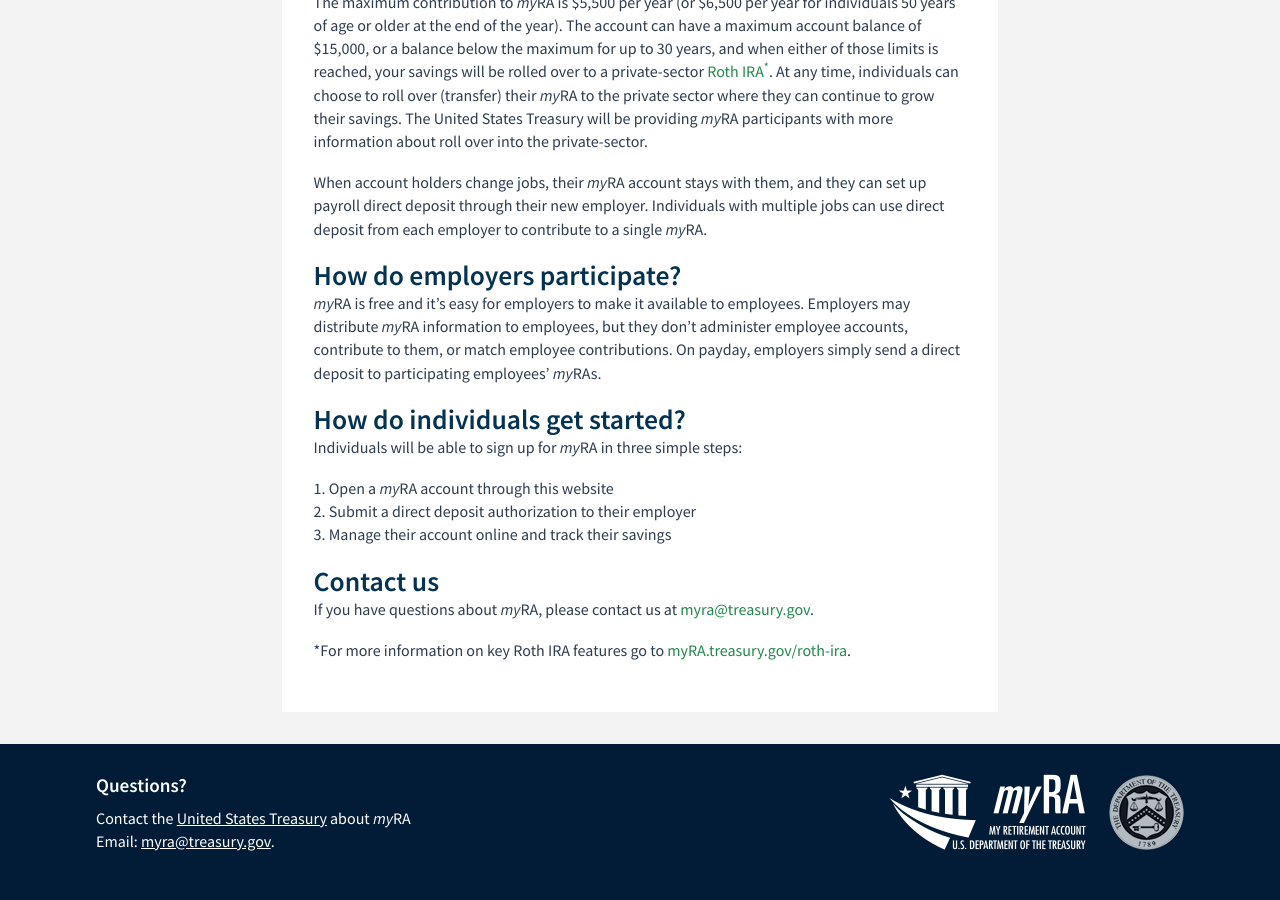
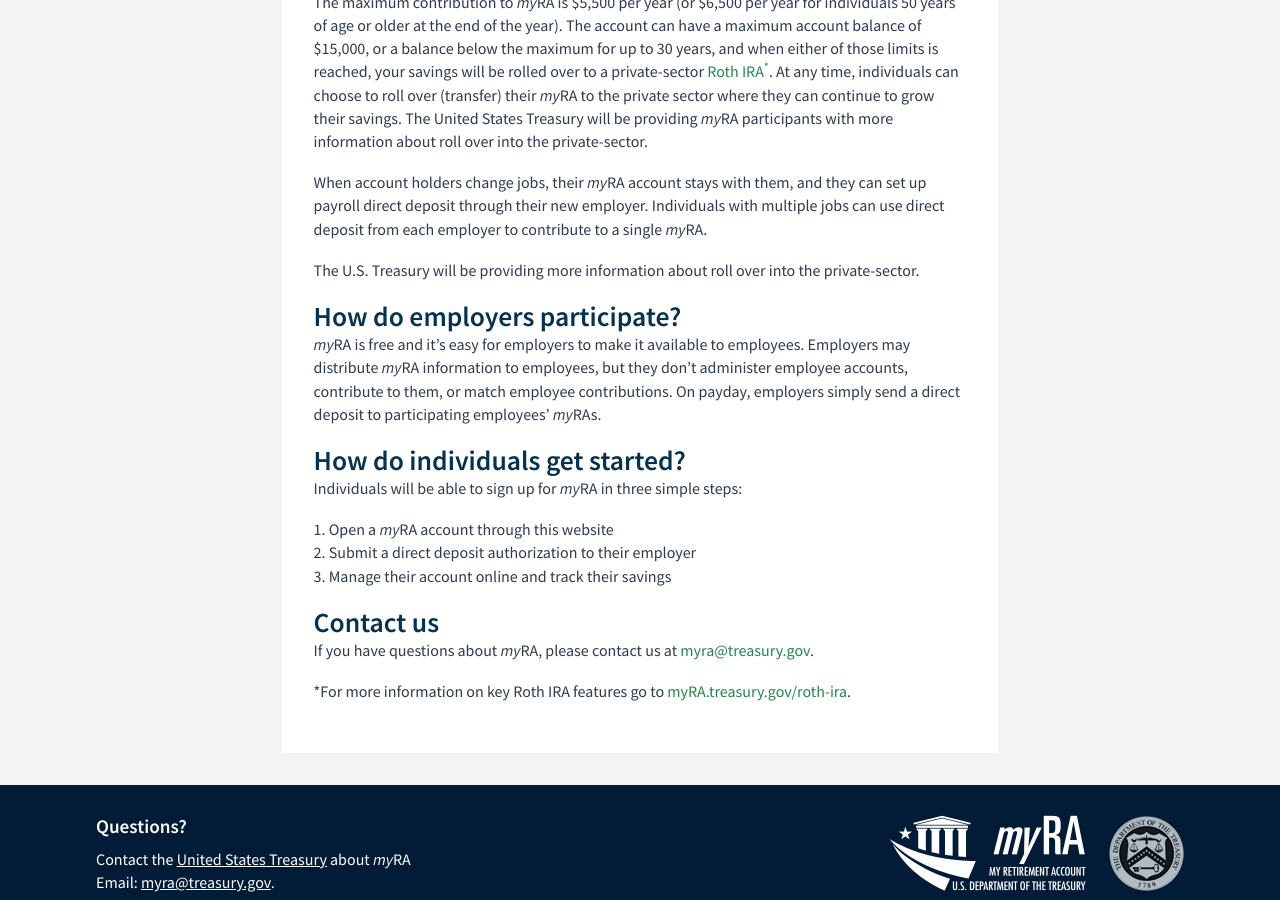
Before and after one commit to 18F/myra, a Jekyll site: the page built from about/index.html, in a window 1280 px wide and 900 px high, scrolled down 910 px. Built offline with Jekyll 4.4.1, drawn with Linux system fonts in a browser that asks for light colours.

Commit message:
Little edits

```diff
--- a/_includes/individual-steps.html
+++ b/_includes/individual-steps.html
@@ -31,7 +31,7 @@
       <div  class="step">
         <div class="step-content">
           <h3 class="numbered-heading"><span class="numbered-heading-number">4.</span><span class="numbered-heading-title">Reach your goal</span></h3>
-          <p>You can keep saving money in your <span class="myra">myRA</span> for 30 years or until you’ve saved $15,000, and when either of those limits is reached, your savings will be rolled over to a private-sector <a href="{{ site.baseurl }}/roth-ira/">Roth IRA<sup>*</sup></a> where you can keep saving. You can also choose to roll over your <span class="Myra">myRA</span> to the private sector at any time.</p>
+          <p>You can keep saving money in your <span class="myra">myRA</span> for 30 years or until you’ve saved $15,000, and when either of those limits is reached, your savings will be rolled over to a private-sector <a href="{{ site.baseurl }}/roth-ira/">Roth IRA<sup>*</sup></a> where you can keep saving. You can also choose to roll over your <span class="myra">myRA</span> to the private sector at any time.</p>
         </div>
       </div>
     </div> <!-- .tab-body -->
--- a/about/index.html
+++ b/about/index.html
@@ -21,6 +21,7 @@
 <p>The <span class="myra">myRA</span>  investment will never lose value – it earns interest at the same variable rate as the government securities fund for federal employees. This fund has had an average annual return of 3.39% over the ten-year period from December 2003 to December 2013.</p>
 <p>The maximum contribution to <span class="myra">myRA</span>  is $5,500 per year (or $6,500 per year for individuals 50 years of age or older at the end of the year). The account can have a maximum account balance of $15,000, or a balance below the maximum for up to 30 years, and when either of those limits is reached, your savings will be rolled over to a private-sector <a href="{{ site.baseurl }}/roth-ira/">Roth IRA<sup>*</sup></a>. At any time, individuals can choose to roll over (transfer) their <span class="myra">myRA</span> to the private sector where they can continue to grow their savings. The United States Treasury will be providing <span class="myra">myRA</span>  participants with more information about roll over into the private-sector.</p>
 <p>When account holders change jobs, their <span class="myra">myRA</span>  account stays with them, and they can set up payroll direct deposit through their new employer. Individuals with multiple jobs can use direct deposit from each employer to contribute to a single <span class="myra">myRA</span>.</p>
+<p>The U.S. Treasury will be providing more information about roll over into the private-sector.</p>
 
 <h2>How do employers participate?</h2>
 <p><span class="myra">myRA</span>  is free and it’s easy for employers to make it available to employees. Employers may distribute <span class="myra">myRA</span>  information to employees, but they don’t administer employee accounts, contribute to them, or match employee contributions. On payday, employers simply send a direct deposit to participating employees’ <span class="myra">myRA</span>s.</p>
```
Also changed, not shown: 2 other files.
